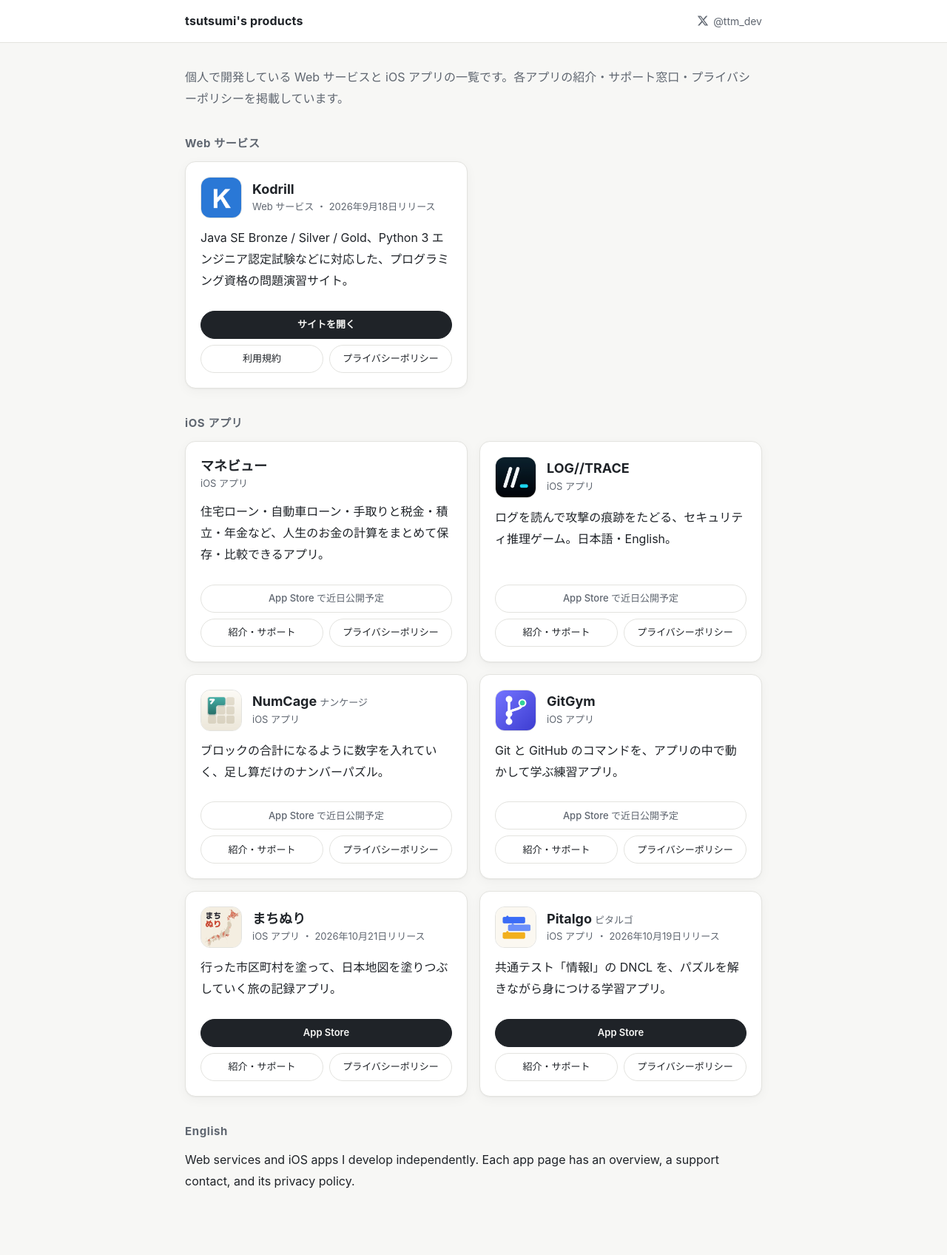
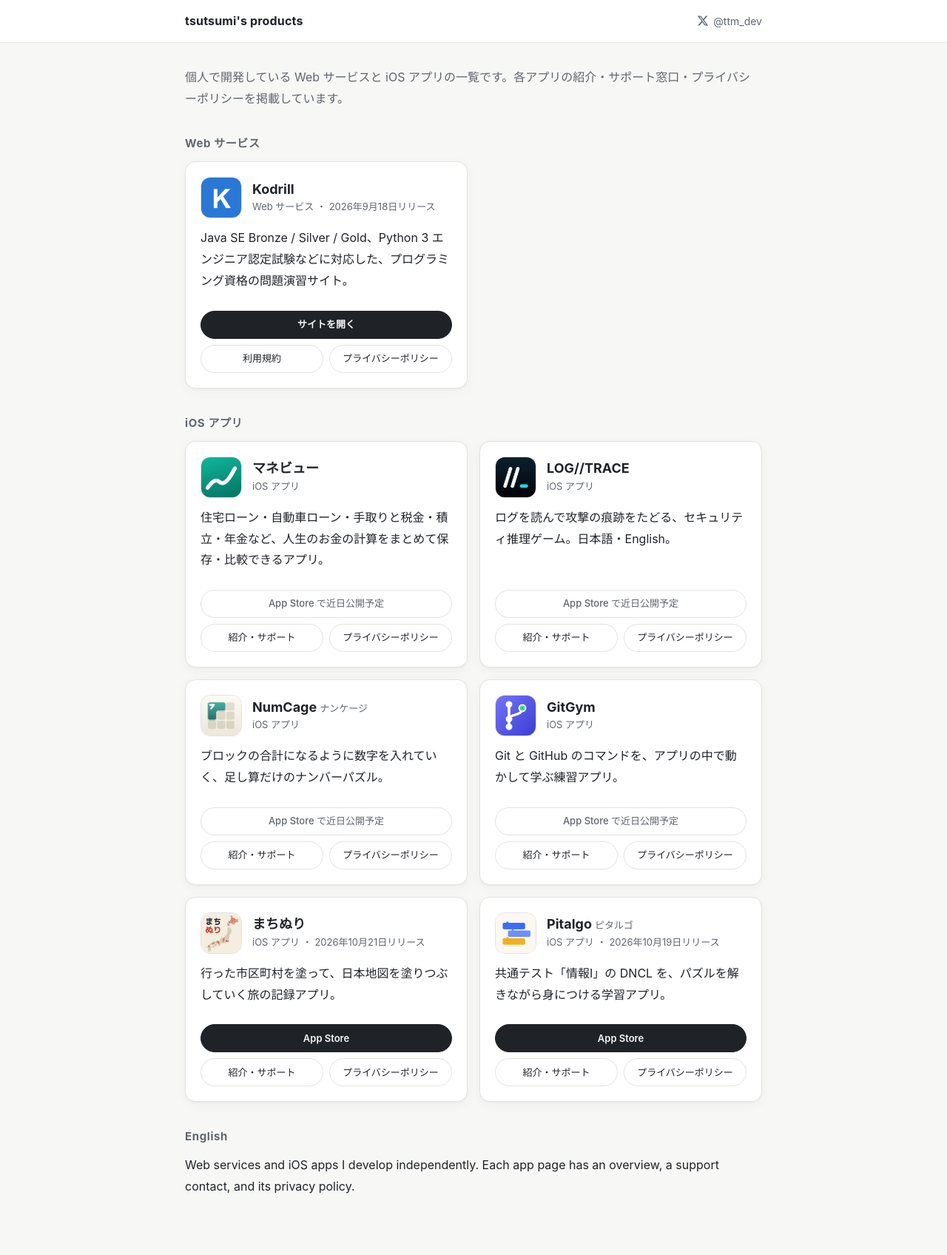
Before and after one commit to tsutsumi03/tsutsumi03.github.io, a Jekyll site: the page built from index.html, in a window 1280 px wide. Shown: the whole page at 74% size. Built offline with Jekyll 4.4.1, drawn with Linux system fonts in a browser that asks for light colours.

Commit message:
add: マネビューのアプリアイコンをトップの一覧に追加
Co-Authored-By: Claude Opus 5.5 <noreply@anthropic.com>
Claude-Session: https://claude.ai/code/session_01U64VK6urCdNXmUVCHDMbiF

```diff
--- a/_data/apps.yml
+++ b/_data/apps.yml
@@ -8,6 +8,7 @@
 # released は公開日 (YYYY-MM-DD)。公開済みのものだけ入れると、一覧に表示される。
 
 - name: マネビュー
+  icon: /assets/icons/maneview.png
   slug: maneview
   kind: iOS アプリ
   store:
```
Also changed, not shown: assets/icons/maneview.png (added).
